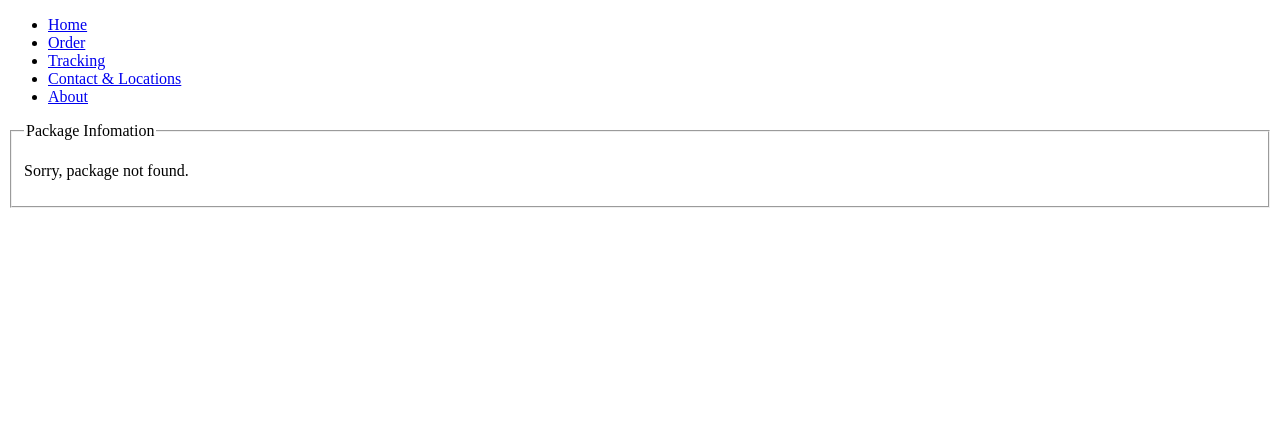
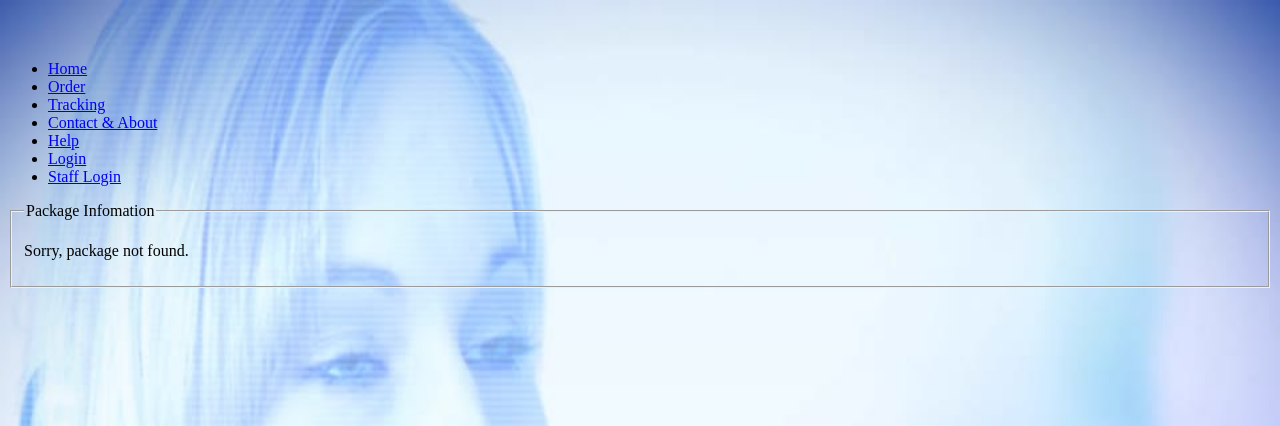
Before and after one commit to carlin54/IFB299, a PHP site: page /tracking.php?package_id=1 in a window 1280 px wide. Shown: the top 426 px of the page. Run offline with PHP 8.4, Linux system fonts and the light colour scheme; data that the repository does not hold is empty.

Commit message:
Update tracking.php

```diff
--- a/tracking.php
+++ b/tracking.php
@@ -1,22 +1,33 @@
 <!DOCTYPE html>
 <html>
 <head>
-	<meta charset="UTF-8">
-	<meta name="On the Spot Landing Page">
 	<title>On the Spot - Your Package Delivery Needs!</title>
-
-	<link rel="stylesheet">  <!-- href="bill.css" -->
+	<link rel="stylesheet" type=text/css href="tracking.css"></link>  <!-- href="bill.css" -->
 </head>
 
-<body>
+<!--<body>
 <ul class="navi">
 	<li class="navi"><a href="home.html">Home</a></li>
 	<li class="navi"><a href="order.html">Order</a></li>
 	<li class="navi"><a class="active" href="tracking.html">Tracking</a></li>
 	<li class="navi"><a href="contact & locations.html">Contact & Locations</a></li>
 	<li class="navi"><a href="about.html">About</a></li>
-</ul>
-
+</ul>-->
+<body>
+  <div id="nav"><br>
+      <div id="nav_wrapper"><br>
+          <ul>
+              <li><a href="home.php">Home</a></li>
+              <li><a href="order.html">Order</a></li>
+              <li><a href="tracking.html">Tracking</a></li>
+              <li><a href="contact & about.html">Contact & About</a></li>
+              <li><a href="help.html">Help</a></li>
+              <li><a href="login.php">Login</a></li>
+              <li><a href="loginstaff.php">Staff Login</a></li>
+          </ul>
+        </div>
+    </div>
+</body>
 
 	<form action="tracking.php">
 		<fieldset>
```
